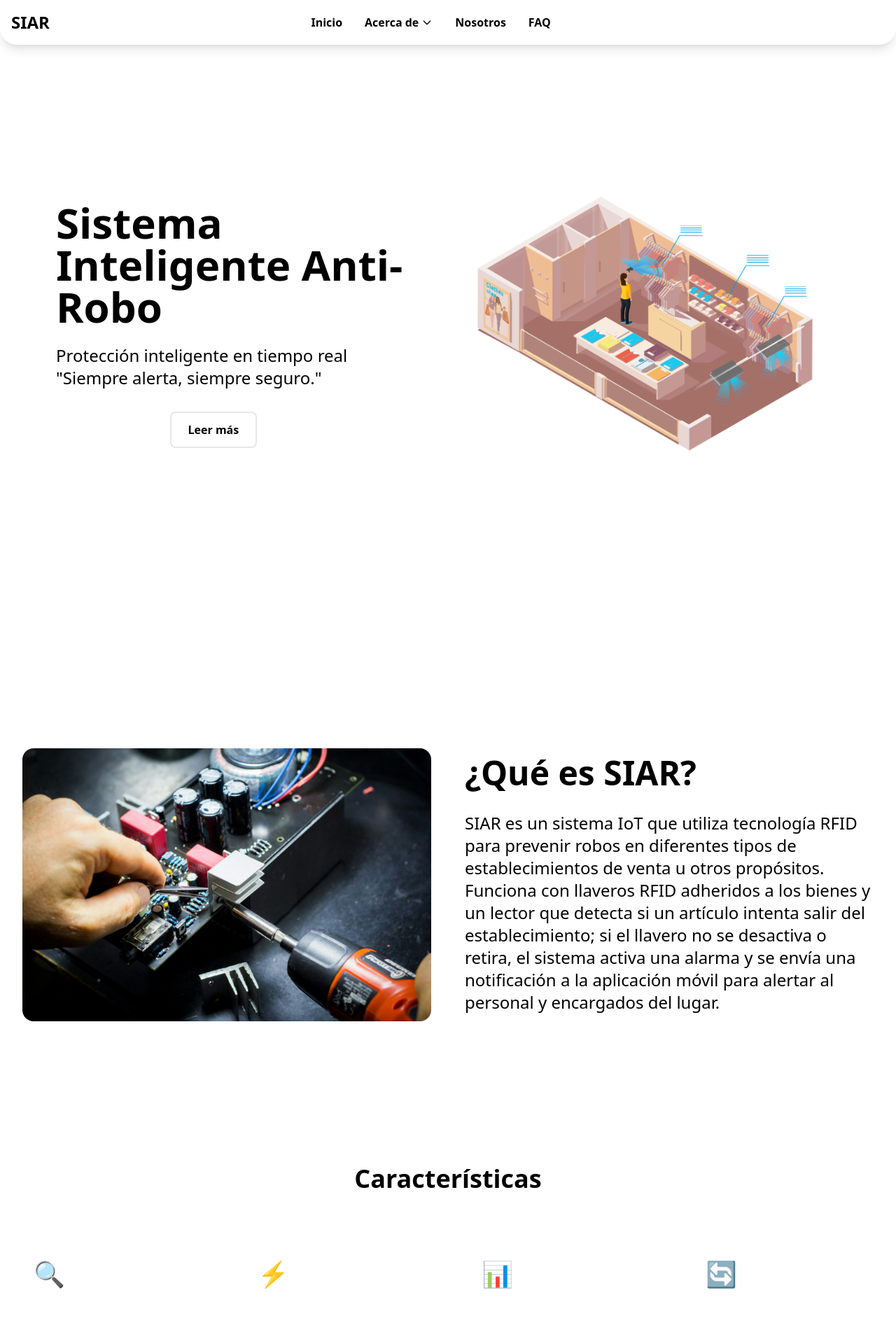
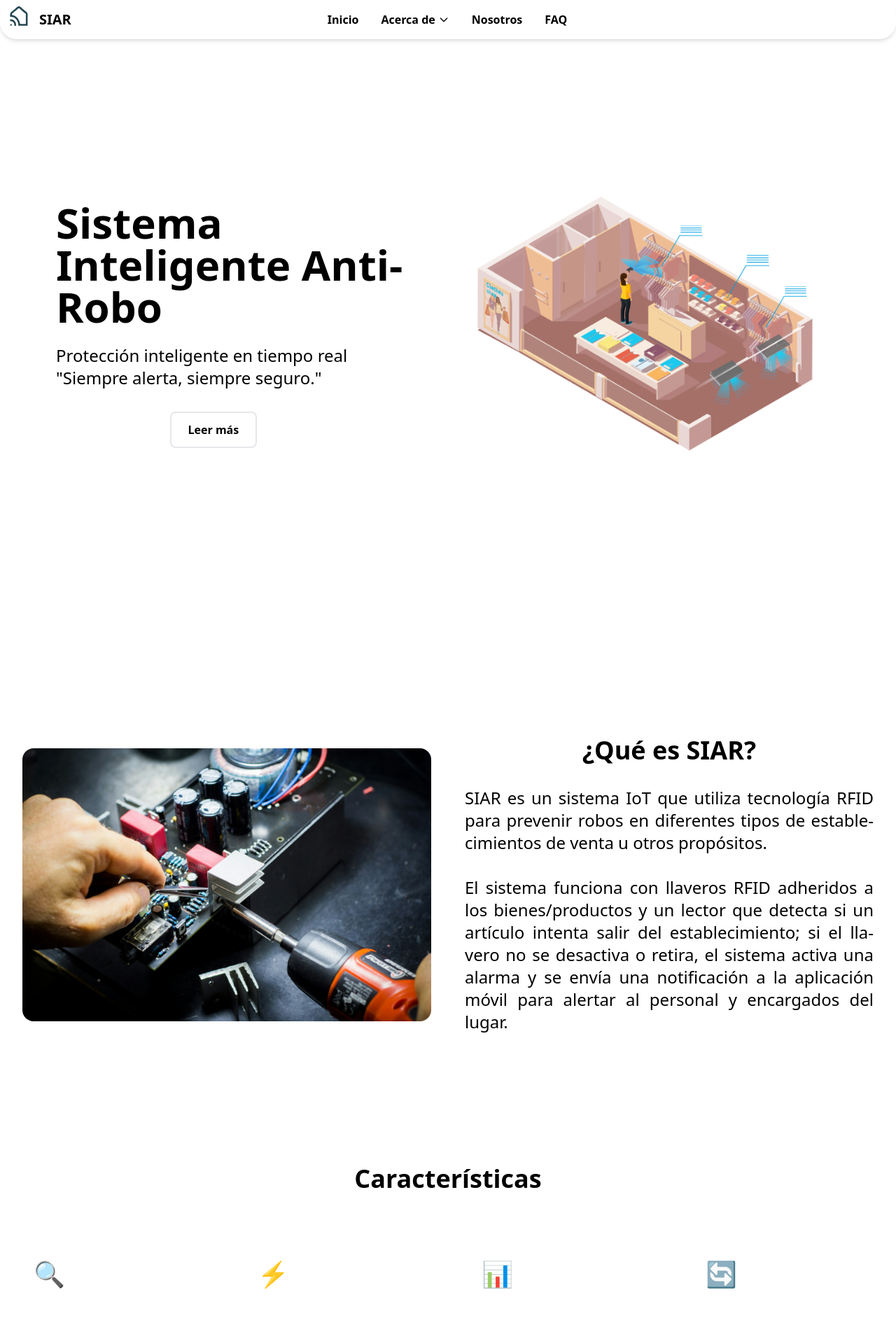
Before and after one commit to aredPR/siar-web, a Django app: page / in a window 1280 px wide. Shown: the top 1920 px of the page at 70% size. Run offline with Django 5.2, Linux system fonts and the light colour scheme; some libraries are stand-ins or nearby versions.

Commit message:
Correciones index.html

```diff
--- /dev/null
+++ b/mysite/home/static/js/main.js
@@ -0,0 +1,3 @@
+function scrollToSection() {
+    document.getElementById('que-es').scrollIntoView({ behavior: 'smooth' });
+}
--- a/mysite/home/templates/index.html
+++ b/mysite/home/templates/index.html
@@ -4,17 +4,24 @@
 {% block title %}Inicio{% endblock %}
 
 {% block content %}
-<!-- Hero Section -->
+<!--  Sección Principal -->
 <section class="relative min-h-screen flex items-center">
-    <div class="container mx-auto px-20 py-16">
+    <div class="container mx-auto px-20">
         <div class="grid md:grid-cols-2 gap-8 items-center">
             <div>
                 <h1 class="text-6xl font-bold text-primary mb-6">Sistema Inteligente Anti-Robo</h1>
                 <p class="text-2xl text-primary mb-8">Protección inteligente en tiempo real <br> "Siempre alerta, siempre seguro."</p>
                 <div class="flex gap-8">
-                    <button class="bg-primary text-white px-8 py-3 rounded-lg font-bold hover:bg-opacity-80 transition">Obtener</button>
-                    <button class="border-2 border-primary text-primary px-6 py-3 rounded-lg font-bold hover:bg-cyan-50 transition">
-                        Leer más
+                    <a
+                    href="{% url "main:nosotros" %}"
+                    class="bg-primary text-white px-8 py-3 rounded-lg font-bold transition transform hover:scale-105 hover:shadow-lg">
+                    Obtener
+                    </a>
+                    <!-- Botón "Leer más" -->
+                    <button
+                    onclick="scrollToSection()"
+                    class="border-2 border-primary text-primary px-6 py-3 rounded-lg font-bold transition transform hover:scale-105 hover:shadow-lg">
+                    Leer más
                     </button>
                 </div>
             </div>
@@ -30,8 +37,8 @@
     </div>
 </section>
 
-<!-- ¿Qué es? Section -->
-<section class="min-h-screen flex items-center py-10 px-4 sm:px-6 lg:px-8 bg-gradient-to-br from-background to-secondary/10">
+<!-- Sección ¿Qué es? -->
+<section id="que-es" class="min-h-screen flex items-center py-10 px-4 sm:px-6 lg:px-8 bg-gradient-to-br from-background to-secondary/10">
     <div class="max-w-7xl mx-auto">
         <div class="grid lg:grid-cols-2 gap-12 items-center">
             <div class="relative group">
@@ -44,11 +51,12 @@
             </div>
             <div class="space-y-8">
                 <div class="space-y-8">
-                    <h1 class="text-4xl sm:text-5xl font-heading font-semibold text-primary">
+                    <h1 class="text-4xl font-bold text-center text-primary">
                         ¿Qué es SIAR?
                     </h1>
-                    <p class="text-2xl text-primary max-w-2xl">
-                        SIAR es un sistema IoT que utiliza tecnología RFID para prevenir robos en diferentes tipos de establecimientos de venta u otros propósitos. Funciona con llaveros RFID adheridos a los bienes y un lector que detecta si un artículo intenta salir del establecimiento; si el llavero no se desactiva o retira, el sistema activa una alarma y se envía una notificación a la aplicación móvil para alertar al personal y encargados del lugar.
+                    <p class="text-2xl text-primary max-w-2xl text-justify hyphens-auto">
+                        SIAR es un sistema IoT que utiliza tecnología RFID para prevenir robos en diferentes tipos de establecimientos de venta u otros propósitos.
+                        <br> <br> El sistema funciona con llaveros RFID adheridos a los bienes/productos y un lector que detecta si un artículo intenta salir del establecimiento; si el llavero no se desactiva o retira, el sistema activa una alarma y se envía una notificación a la aplicación móvil para alertar al personal y encargados del lugar.
                     </p>
                 </div>
             </div>
@@ -57,104 +65,102 @@
     </div>
 </section>
 
-<!-- Features Section -->
+<!-- Sección Características -->
 <section class="py-l5">
     <div class="container mx-auto px-4">
-        <h2 class="text-4xl font-semibold text-center mb-16 text-primary">Características</h2>
+        <h2 class="text-4xl font-bold text-center mb-16 text-primary">Características</h2>
         <div class="grid md:grid-cols-4 gap-8">
-            <div class="bg-primary p-8 rounded-lg">
+            <div class="bg-primary p-8 rounded-lg transition transform hover:scale-105 hover:shadow-lg">
                 <div class="text-primary text-4xl mb-4">🔍</div>
                 <h3 class="text-white text-xl font-bold mb-3">Seguimiento en tiempo real</h3>
-                <p class="text-white">Utiliza tecnología RFID que identifica exactamente a los llaveros</p>
+                <p class="text-white">Utiliza tecnología RFID que identifica exactamente a los llaveros.</p>
             </div>
-            <div class="bg-primary p-8 rounded-lg">
+            <div class="bg-primary p-8 rounded-lg transition transform hover:scale-105 hover:shadow-lg">
                 <div class="text-primary text-4xl mb-4">⚡</div>
                 <h3 class="text-white text-xl font-bold mb-3">Alertas instantáneas</h3>
-                <p class="text-white">Envía notificaciones instantáneas a la app móvil y activa alarmas sonoras</p>
+                <p class="text-white">Envía notificaciones instantáneas a la app móvil y activa alarmas sonoras.</p>
             </div>
-            <div class="bg-primary p-8 rounded-lg">
+            <div class="bg-primary p-8 rounded-lg transition transform hover:scale-105 hover:shadow-lg">
                 <div class="text-primary text-4xl mb-4">📊</div>
-                <h3 class="text-white text-xl font-bold mb-3">Gestión Eficiente</h3>
-                <p class="text-white">La app facilita la revisión de alertas y muestra información relevate</p>
+                <h3 class="text-white text-xl font-bold mb-3">Gestión eficiente</h3>
+                <p class="text-white">La app facilita la revisión de alertas y muestra información relevate.</p>
             </div>
-            <div class="bg-primary p-8 rounded-lg">
+            <div class="bg-primary p-8 rounded-lg transition transform hover:scale-105 hover:shadow-lg">
                 <div class="text-primary text-4xl mb-4">🔄</div>
                 <h3 class="text-white text-xl font-bold mb-3">Registro en la Nube</h3>
-                <p class="text-white">La información de eventos se almacena para consultar historiales y analizar incidentes</p>
+                <p class="text-white">La información de eventos se almacena para consultar historiales y analizar incidentes.</p>
             </div>
         </div>
     </div>
 </section>
 
-<!-- How It Works -->
+<!-- Sección ¿Cómo funciona? -->
 <section class="py-20">
     <div class="container mx-auto px-4">
-        <h2 class="text-4xl font-semibold text-center mb-16 text-primary">¿Cómo funciona?</h2>
+        <h2 class="text-4xl font-bold text-center mb-16 text-primary">¿Cómo funciona?</h2>
         <div class="grid md:grid-cols-3 gap-8">
             <div class="text-center">
-                <div class="bg-primary rounded-full w-20 h-20 flex items-center justify-center mx-auto mb-6">
+                <div class="bg-primary rounded-full w-20 h-20 flex items-center justify-center mx-auto mb-6 transition transform hover:scale-110 hover:shadow-lg">
                     <span class="text-3xl text-white">1</span>
                 </div>
                 <h3 class="text-xl font-bold mb-3">Instalación de SIAR</h3>
-                <p class="text-accent">Instala el sistema en un lugar conveniente</p>
+                <p class="text-accent">Instala el sistema en un lugar conveniente.</p>
             </div>
             <div class="text-center">
-                <div class="bg-primary rounded-full w-20 h-20 flex items-center justify-center mx-auto mb-6">
+                <div class="bg-primary rounded-full w-20 h-20 flex items-center justify-center mx-auto mb-6 transition transform hover:scale-110 hover:shadow-lg">
                     <span class="text-3xl text-white">2</span>
                 </div>
                 <h3 class="text-xl font-bold mb-3">Colocación de llaveros RFID</h3>
-                <p class="text-accent">Coloque llaveros RFID en sus activos valiosos</p>
+                <p class="text-accent">Coloque llaveros RFID en sus activos valiosos.</p>
             </div>
             <div class="text-center">
-                <div class="bg-primary rounded-full w-20 h-20 flex items-center justify-center mx-auto mb-6">
+                <div class="bg-primary rounded-full w-20 h-20 flex items-center justify-center mx-auto mb-6 transition transform hover:scale-110 hover:shadow-lg">
                     <span class="text-3xl text-white">3</span>
                 </div>
                 <h3 class="text-xl font-bold mb-3">Activación de la app móvil</h3>
-                <p class="text-accent">Configura la aplicación con tu sistema</p>
+                <p class="text-accent">Configura la aplicación con tu sistema.</p>
             </div>
         </div>
         <div class="mt-10 flex justify-center">
-            <button class="bg-primary text-white px-8 py-3 rounded-lg font-bold hover:bg-opacity-80 transition">
-                Más información
-            </button>
+            <a
+            href="{% url "main:producto" %}"
+            class="bg-primary text-white px-6 py-3 rounded-lg font-bold transition transform hover:scale-105 hover:shadow-lg">
+                Más detalles
+            </a>
         </div>
     </div>
 </section>
 
-<!-- App -->
+<!-- Sección App -->
 <section class="container mx-auto px-4 py-15">
-    <div class="flex flex-col md:flex-row items-center justify-between bg-gradient-to-r from-primary to-secondary rounded-xl p-8 shadow-lg">
+    <div class="flex flex-col md:flex-row items-center justify-between bg-primary rounded-xl p-8 shadow-lg">
         <div class="md:w-1/2 text-white mb-8 md:mb-0">
             <div class="flex items-center mb-10">
-                <img src="https://images.unsplash.com/photo-1609081219090-a6d81d3085bf" alt="App Icon" class="w-16 h-16 rounded-xl mr-4">
-                <h2 class="text-4xl font-semibold">Descargue nuestra aplicación móvil</h2>
+                <img src="{% static 'images/logo4.svg' %}" alt="Logo SIAR" class="w-16">
+                <h2 class="text-3xl font-bold">Descarga nuestra aplicación móvil</h2>
             </div>
-            <p class="text-xl mb-10">Obten el control total de SIAR: gestiona alertas, productos y más con la aplicación móvil. Descarga ya con los enlaces de abajo o escaneando el QR.</p>
+            <p class="text-xl mb-14">Obten el control total de SIAR: gestiona alertas, productos y más con la aplicación móvil. Descarga ya con los enlaces de abajo o escaneando el QR.</p>
             <div class="flex flex-wrap gap-4">
-                <img src="https://images.unsplash.com/photo-1609081219091-770275386371" alt="App Store" class="h-12 cursor-pointer hover:opacity-90 transition-opacity">
-                <img src="https://images.unsplash.com/photo-1609081219092-770275386372" alt="Play Store" class="h-12 cursor-pointer hover:opacity-90 transition-opacity">
+                <img src="{% static "images/google-play.png" %}" alt="Play Store" class="h-6 cursor-pointer hover:opacity-90 transition-opacity">Play Store
             </div>
         </div>
         <div class="md:w-1/3 flex flex-col items-center bg-white p-6 rounded-lg shadow-sm">
             <img src="https://images.unsplash.com/photo-1609081219093-770275386373" alt="QR Code to download app" class="w-48 h-48 mb-4 hover:scale-105 transition-transform">
-            <p class="text-body text-center">Escanee el código QR para descargar</p>
-            <button class="mt-4 bg-primary text-white font-semibold px-6 py-2 rounded-full hover:bg-secondary/90 transition-colors">
-                Descarga directa
-            </button>
+            <p class="text-body text-center">Escanee el código QR para descargar.</p>
         </div>
     </div>
 </section>
 
-<!-- Testimonios -->
+<!-- Sección Testimonios -->
  <section class="py-20 px-4 md:px-8 lg:px-16">
         <div class="max-w-8xl mx-auto">
             <div class="text-center mb-16">
                 <h2 class="text-4xl font-semibold mb-8 text-primary">¿Qué dicen nuestros clientes?</h2>
-                <p class="text-xl max-w-2xl mx-auto">Experiencias reales de clientes que confían en nuestras soluciones de seguridad</p>
+                <p class="text-xl max-w-2xl mx-auto">Experiencias reales de clientes que confían en nuestras soluciones de seguridad.</p>
             </div>
 
             <div class="grid grid-cols-1 md:grid-cols-2 lg:grid-cols-3 gap-8">
-                <div class="bg-colorF2 p-6 rounded-lg shadow-sm hover:shadow-lg transition-shadow duration-300">
+                <div class="bg-colorF2 p-6 rounded-lg shadow-sm hover:shadow-lg transition transform hover:scale-105 hover:shadow-lg">
                     <div class="flex items-center mb-4">
                         <img src="https://images.unsplash.com/photo-1534528741775-53994a69daeb" alt="Sarah Mitchell" class="w-16 h-16 rounded-full object-cover">
                         <div class="ml-4">
@@ -172,7 +178,7 @@
                     <p class="text-foreground mb-4">"The anti-theft system has given me complete peace of mind. The installation was seamless and the 24/7 monitoring is exceptional. I feel much safer in my home now."</p>
                 </div>
 
-                <div class="bg-colorF2 p-6 rounded-lg shadow-sm hover:shadow-lg transition-shadow duration-300">
+                <div class="bg-colorF2 p-6 rounded-lg shadow-sm hover:shadow-lg transition transform hover:scale-105 hover:shadow-lg">
                     <div class="flex items-center mb-4">
                         <img src="https://images.unsplash.com/photo-1507003211169-0a1dd7228f2d" alt="John Cooper" class="w-16 h-16 rounded-full object-cover">
                         <div class="ml-4">
@@ -190,7 +196,7 @@
                     <p class="text-foreground mb-4">"As a business owner, security is paramount. This system has protected my store effectively and the customer service is outstanding."</p>
                 </div>
 
-                <div class="bg-colorF2 p-6 rounded-lg shadow-sm hover:shadow-lg transition-shadow duration-300">
+                <div class="bg-colorF2 p-6 rounded-lg shadow-sm hover:shadow-lg transition transform hover:scale-105 hover:shadow-lg">
                     <div class="flex items-center mb-4">
                         <img src="https://images.unsplash.com/photo-1438761681033-6461ffad8d80" alt="Emma Wilson" class="w-16 h-16 rounded-full object-cover">
                         <div class="ml-4">
@@ -210,4 +216,6 @@
             </div>
         </div>
     </section>
+
+    <script src="{% static 'js/main.js' %}"></script>
 {% endblock %}
--- a/mysite/home/urls.py
+++ b/mysite/home/urls.py
@@ -7,5 +7,6 @@ urlpatterns = [
     # El parámetro name le asignamos un nombre para llamar a nuestra ruta
     # Así si cambiamos la ruta de "/" a hola/ el nombre seguira indicando la ruta
     path('', views.HomeView, name="home"), # Ruta principal Home
-    path('nosotros/', views.ContactView, name="nosotros"),
+    path('Nosotros/', views.ContactView, name="nosotros"),
+    path('AcercaDe/Producto', views.ProductView, name="producto"),
 ]
--- a/mysite/home/views.py
+++ b/mysite/home/views.py
@@ -6,6 +6,10 @@ def HomeView(request):
     # retornamos una http con la plantilla index.html y los objetos de la base de datos
     return render(request, "index.html")
 
+def ProductView(request):
+    '''Infromación del producto'''
+    return render(request, "about/producto.html")
+
 def ContactView(request):
     '''Nosotros y Contacto'''
     return render(request, "nosotros.html")
--- a/mysite/theme/templates/base.html
+++ b/mysite/theme/templates/base.html
@@ -10,40 +10,45 @@
 	{% tailwind_css %}
 </head>
 <body>
-    <header>
-		<nav class="rounded-3xl shadow-lg">
-		  <div class="max-w-7xl mx-auto px-4">
-			<div class="flex justify-between items-center h-16">
+    <header class="fixed top-0 left-0 right-0 z-50 bg-white">
+		<nav class="rounded-3xl shadow-md">
+		  <div class="max-w-7xl mx-auto">
+			<div class="flex justify-between items-center h-14">
 			  <!-- Logo -->
-			  <a href="{% url 'main:home'%}" class="text-2xl font-bold text-primary">SIAR</a>
+			  <a href="{% url 'main:home' %}" class="flex items-center">
+				<!-- Logo SVG -->
+				<img src="{% static 'images/logo3.svg' %}" alt="Logo SIAR" class="w-14">
+				<!-- Texto -->
+				<span class="text-xl font-bold text-primary">SIAR</span>
+			  </a>
 
 			  <!-- Menú principal -->
 			  <div class="hidden md:flex space-x-8 items-center">
-				<a href="{% url 'main:home'%}" class="text-primary font-semibold hover:opacity-80 transition">Inicio</a>
+				<a href="{% url 'main:home'%}" class="text-primary font-semibold hover:opacity-90 transition">Inicio</a>
 
 				<!-- Menú con submenú en Acerca de -->
 				<div class="relative group">
-				  <a href="#" class="text-primary font-semibold hover:opacity-70 transition inline-flex items-center">
+				  <a href="#" class="text-primary font-semibold hover:opacity-90 transition inline-flex items-center">
 					Acerca de
 					<svg class="w-4 h-4 ml-1" fill="none" stroke="currentColor" viewBox="0 0 24 24">
 					  <path stroke-linecap="round" stroke-linejoin="round" stroke-width="2" d="M19 9l-7 7-7-7"></path>
 					</svg>
 				  </a>
 				  <!-- Submenú -->
-				  <div class="absolute left-0 mt-2 w-40 bg-white rounded-lg shadow-lg opacity-0 group-hover:opacity-100 transition-opacity z-10">
-					<a href="#" class="block px-4 py-2 text-sm text-primary hover:bg-primary hover:text-white transition">Producto</a>
+				  <div class="absolute left-0 mt-2 w-40 bg-white rounded-2xl shadow-lg opacity-0 group-hover:opacity-100 transition-opacity z-10">
+					<a href="{% url "main:producto" %}" class="block px-4 py-2 text-sm text-primary hover:bg-primary hover:text-white transition">Producto</a>
 					<a href="#" class="block px-4 py-2 text-sm text-primary hover:bg-primary hover:text-white transition">Casos de Uso</a>
 					<a href="#" class="block px-4 py-2 text-sm text-primary hover:bg-primary hover:text-white transition">Tecnología</a>
 				  </div>
 				</div>
 
-				<a href="{% url 'main:nosotros' %}" class="text-primary font-semibold hover:opacity-70 transition">Nosotros</a>
-				<a href="#" class="text-primary font-semibold hover:opacity-70 transition">FAQ</a>
+				<a href="{% url 'main:nosotros' %}" class="text-primary font-semibold hover:opacity-90 transition">Nosotros</a>
+				<a href="#" class="text-primary font-semibold hover:opacity-90 transition">FAQ</a>
 			  </div>
 
 			  <!-- Botones de acción -->
 			  <div class="flex items-center space-x-4">
-				<a href="#" class="bg-primary text-white px-5 py-2 rounded-lg font-semibold hover:bg-opacity-80 transition">
+				<a href="#" class="bg-primary text-white px-5 py-2 rounded-lg font-semibold hover:bg-opacity-90 transition">
 				  Acceder
 				</a>
 			  </div>
@@ -53,7 +58,7 @@
 	  </header>
 
 
-    <main>
+    <main class="pt-16">
         {% block content %}{% endblock %}
     </main>
 
```
Also changed, not shown: mysite/home/templates/about/producto.html (added, +21 -0 lines), mysite/home/static/images/google-play.png (added), mysite/home/static/images/logo.svg (renamed from mysite/home/static/images/SIAR_LOGO.svg), mysite/home/static/images/logo3.svg (added), mysite/home/static/images/logo4.svg (added), mysite/home/static/js/index.js (deleted).
